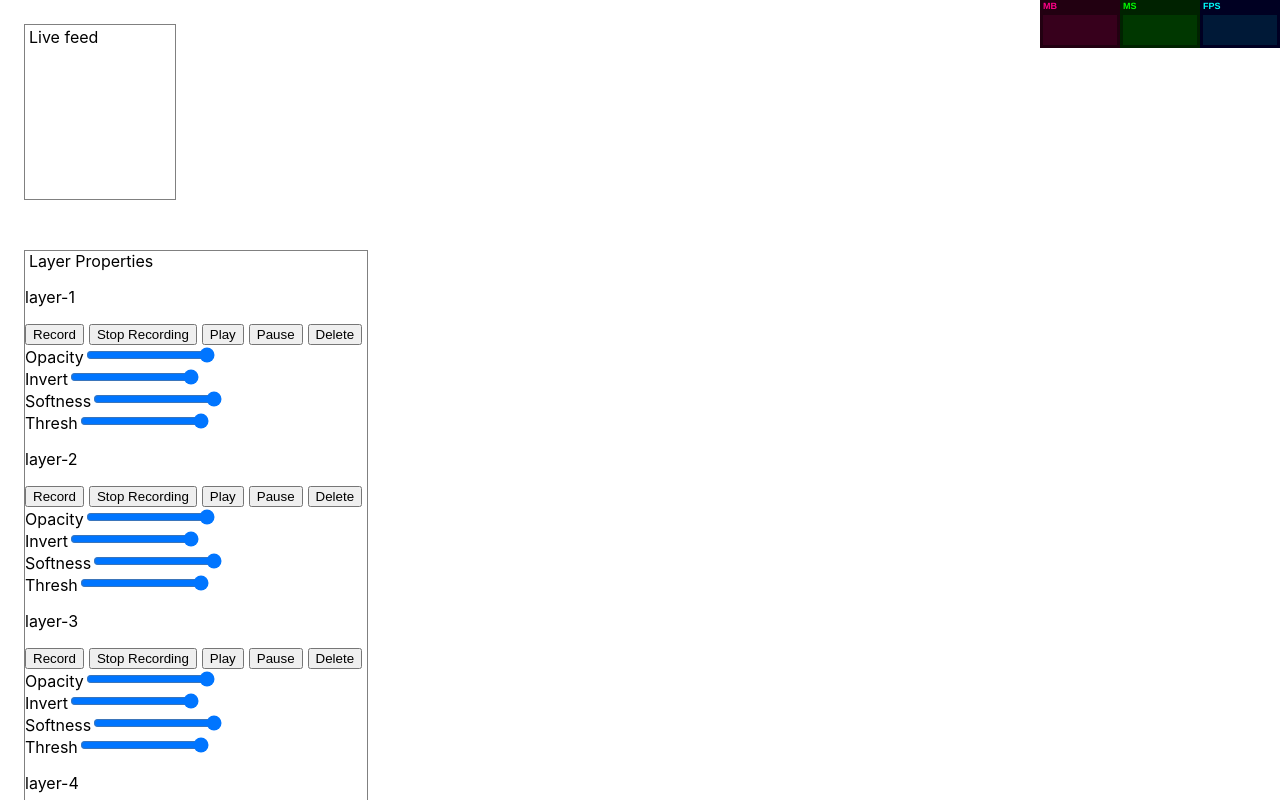
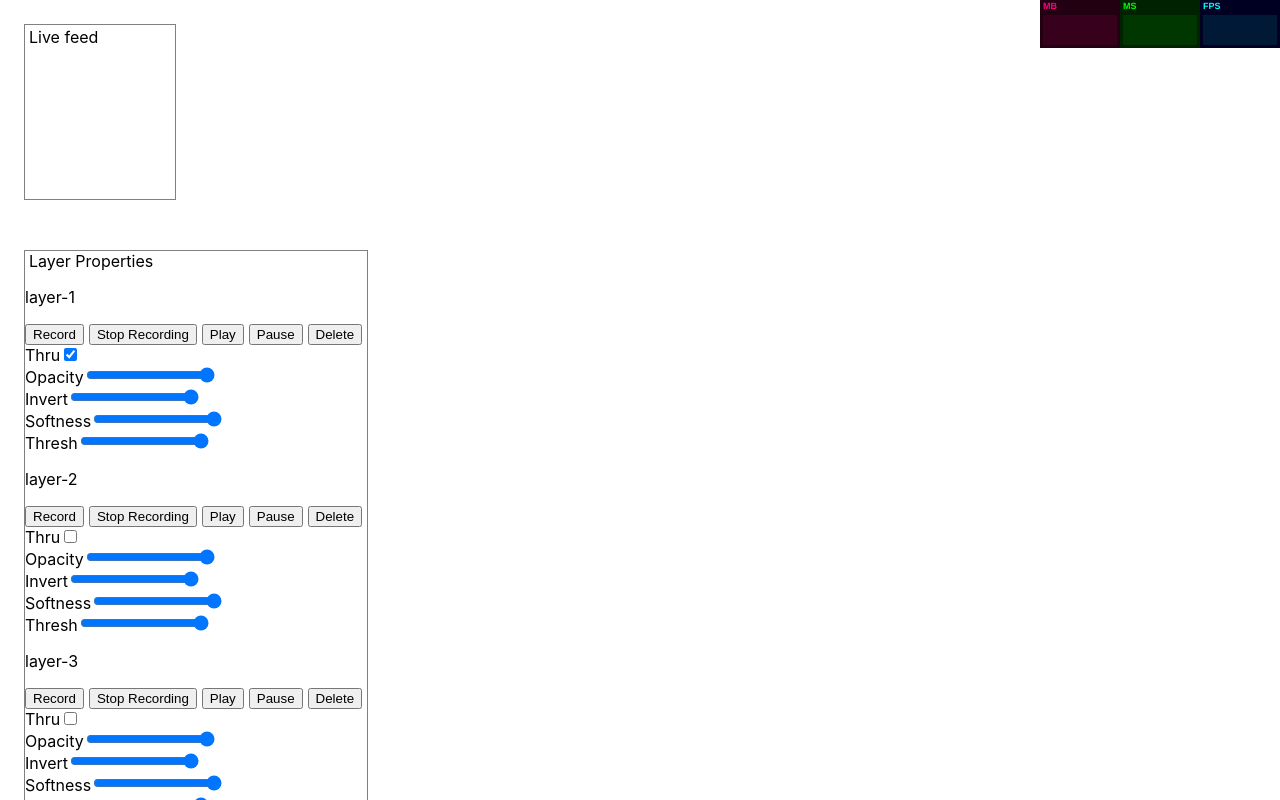
Before and after one commit to irllabs/livedraw-web, a React (Create React App) app: page / in a window 1280 px wide. Built offline with nearby package versions, Linux system fonts and the light colour scheme; no server answers.

Commit message:
Fix opcity && Remove live feed layer && Allow user to show live feed on specific layer

```diff
--- a/src/App.tsx
+++ b/src/App.tsx
@@ -19,13 +19,6 @@ var stats3 = new Stats();
 stats3.showPanel(2); // Panel 1 = ms
 stats3.dom.style.cssText = 'position:absolute;top:0px;right:160px;';
 
-const shaderValues = {
-	thresh: 1,
-	softness: 1,
-	invert: 1,
-	opacity: 1,
-}
-
 function App() {
 	const canvas = useRef<HTMLCanvasElement>();
 	const statsRef = useRef<HTMLDivElement>();
@@ -40,15 +33,13 @@ function App() {
 	const camera = useRef<THREE.Camera>();
 	const renderTarget = useRef<THREE.WebGLRenderTarget>();
 	const finalScene = useRef<THREE.Scene>();
-	const planeFinal = useRef<THREE.Mesh>();
 
 	const [layers] = useState<LayerData[]>([
-		new LayerData('layer-1'),
+		new LayerData('layer-1', true),
 		new LayerData('layer-2'),
 		new LayerData('layer-3'),
 		new LayerData('layer-4'),
 		new LayerData('layer-5'),
-		new LayerData('live-feed', true),
 	]);
 	const [videoElement, setVideoElement] = useState<HTMLVideoElement>(null);
 
@@ -79,9 +70,10 @@ function App() {
 		renderer.current = new THREE.WebGLRenderer({
 			canvas: canvas.current,
 			alpha: true,
+			preserveDrawingBuffer: true,
 		});
 		renderer.current.setSize(canvasWidth, canvasHeight);
-		renderer.current.setClearColor(0x000000, 0);
+		renderer.current.setClearColor(0x000000, 1);
 
 		renderTarget.current = new THREE.WebGLRenderTarget(canvasWidth, canvasHeight, {
 			depthBuffer: false,
@@ -105,15 +97,6 @@ function App() {
 
 		////////////////////
 
-		const geometryFinal = new THREE.PlaneBufferGeometry(canvasWidth, canvasHeight, 1, 1);
-		const materialFinal = createLivedrawMaterial(renderTarget.current.texture);
-
-		planeFinal.current = new THREE.Mesh(geometryFinal, materialFinal);
-		finalScene.current.add(planeFinal.current);
-
-		planeFinal.current.position.set(1, 0, 0);
-		planeFinal.current.lookAt(new THREE.Vector3(0, 0, 0));
-
 		layers.forEach((layer, index) => {
 			layer.geometry = new THREE.PlaneBufferGeometry(canvasWidth, canvasHeight, 1, 1);
 			layer.material = createLivedrawMaterial();
@@ -125,6 +108,7 @@ function App() {
 			layer.mesh.position.set(index + 2, 0, 0);
 			layer.mesh.lookAt(0, 0, 0);
 		});
+
 
 		//////////////////////
 
@@ -153,14 +137,7 @@ function App() {
 		//
 
 		layers.forEach((layer) => {
-			if (layer.liveFeedLayer) {
-				if (planeFinal.current.material instanceof THREE.ShaderMaterial) {
-					planeFinal.current.material.uniforms.thresh.value = layer.thresh;
-					planeFinal.current.material.uniforms.softness.value = layer.softness;
-					planeFinal.current.material.uniforms.invert.value = layer.invert;
-					planeFinal.current.material.uniforms.opacity.value = layer.opacity;
-				}
-			}
+			layer.mesh.visible = layer.frames.length > 0 || layer.displayLiveView;
 
 			if (layer.recording) {
 				const capturedFrame = new THREE.DataTexture(new Uint8Array(4 * window.innerWidth * window.innerHeight), window.innerWidth, window.innerHeight);
@@ -173,6 +150,18 @@ function App() {
 				layer.mesh.material.uniforms.softness.value = layer.softness;
 				layer.mesh.material.uniforms.invert.value = layer.invert;
 				layer.mesh.material.uniforms.opacity.value = layer.opacity;
+
+				if (layer.displayLiveView) {
+					layer.playing = false;
+					layer.currentFrame = 0;
+					layer.playbackDirection = 1;
+
+					layer.mesh.material.uniforms.tex0.value = renderTarget.current.texture;
+				}
+				else {
+					// If live view is turned off - set an empty texture for a layer.
+					layer.mesh.material.uniforms.tex0.value = new THREE.Texture();
+				}
 
 				layer.shaderDataDirty = false;
 			}
--- a/src/app/components/layer-properties/layer-data/layer-data-panel.tsx
+++ b/src/app/components/layer-properties/layer-data/layer-data-panel.tsx
@@ -11,6 +11,7 @@ const LayerDataPanel: FC<LayerDataProps> = ({layer}): JSX.Element => {
 	const [invert, setInvert] = useState(layer.invert);
 	const [softness, setSoftness] = useState(layer.softness);
 	const [thresh, setThresh] = useState(layer.thresh);
+	const [thru, setThru] = useState(layer.displayLiveView);
 
 	function onStartRecording(layer: LayerData) {
 		if (layer.recording) {
@@ -34,6 +35,9 @@ const LayerDataPanel: FC<LayerDataProps> = ({layer}): JSX.Element => {
 
 		layer.recording = false;
 		layer.playing = true;
+		layer.displayLiveView = false;
+
+		setThru(false);
 	}
 
 	function onPlay(layer: LayerData) {
@@ -42,6 +46,9 @@ const LayerDataPanel: FC<LayerDataProps> = ({layer}): JSX.Element => {
 		}
 
 		layer.playing = true;
+		layer.displayLiveView = false;
+
+		setThru(false);
 	}
 
 	function onPause(layer: LayerData) {
@@ -53,6 +60,13 @@ const LayerDataPanel: FC<LayerDataProps> = ({layer}): JSX.Element => {
 			frame.dispose();
 		});
 		layer.frames = [];
+	}
+
+	function onThruToggled(event: React.ChangeEvent<HTMLInputElement>) {
+		layer.displayLiveView = event.target.checked;
+		layer.shaderDataDirty = true;
+
+		setThru(event.target.checked);
 	}
 
 	function onOpacityChange(event: React.ChangeEvent<HTMLInputElement>) {
@@ -89,14 +103,27 @@ const LayerDataPanel: FC<LayerDataProps> = ({layer}): JSX.Element => {
 				<p>
 					{layer.name}
 				</p>
-				{!layer.liveFeedLayer &&
+
 				<div>
 					<button onClick={() => {onStartRecording(layer)}} style={{marginRight: '5px'}}>Record</button>
 					<button onClick={() => {onStopRecording(layer)}} style={{marginRight: '5px'}}>Stop Recording</button>
 					<button onClick={() => {onPlay(layer)}} style={{marginRight: '5px'}}>Play</button>
 					<button onClick={() => {onPause(layer)}} style={{marginRight: '5px'}}>Pause</button>
 					<button onClick={() => {onDelete(layer)}} style={{marginRight: '5px'}}>Delete</button>
-				</div>}
+				</div>
+
+				<label htmlFor="live-view">
+					Thru
+				</label>
+				<input
+					type="checkbox"
+					id="live-view"
+					name="live-view"
+					checked={thru}
+					onChange={onThruToggled}
+				/>
+				<br/>
+
 				<label htmlFor={`opacity-${layer.name}`}>
 					Opacity
 				</label>
--- a/src/app/models/layer-data.ts
+++ b/src/app/models/layer-data.ts
@@ -2,7 +2,7 @@ import * as THREE from "three";
 
 export default class LayerData {
 	public name = '';
-	public liveFeedLayer = false;
+	public displayLiveView = false;
 
 	public frames: THREE.DataTexture[] = [];
 	public recording = false;
@@ -18,8 +18,8 @@ export default class LayerData {
 	public geometry: THREE.PlaneGeometry;
 	public mesh: THREE.Mesh;
 
-	constructor(name: string, liveFeedLayer: boolean = false) {
+	constructor(name: string, displayLiveView: boolean = false) {
 		this.name = name;
-		this.liveFeedLayer = liveFeedLayer;
+		this.displayLiveView = displayLiveView;
 	}
 }
```
Also changed, not shown: src/shaders/livedraw.frag.
